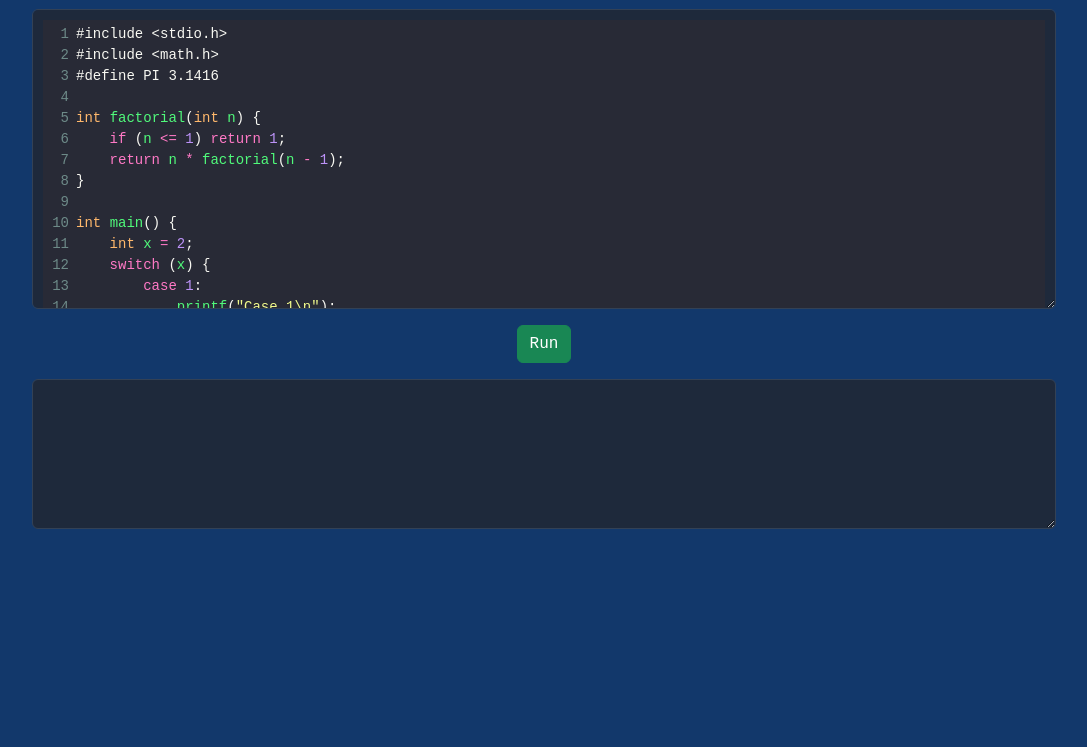
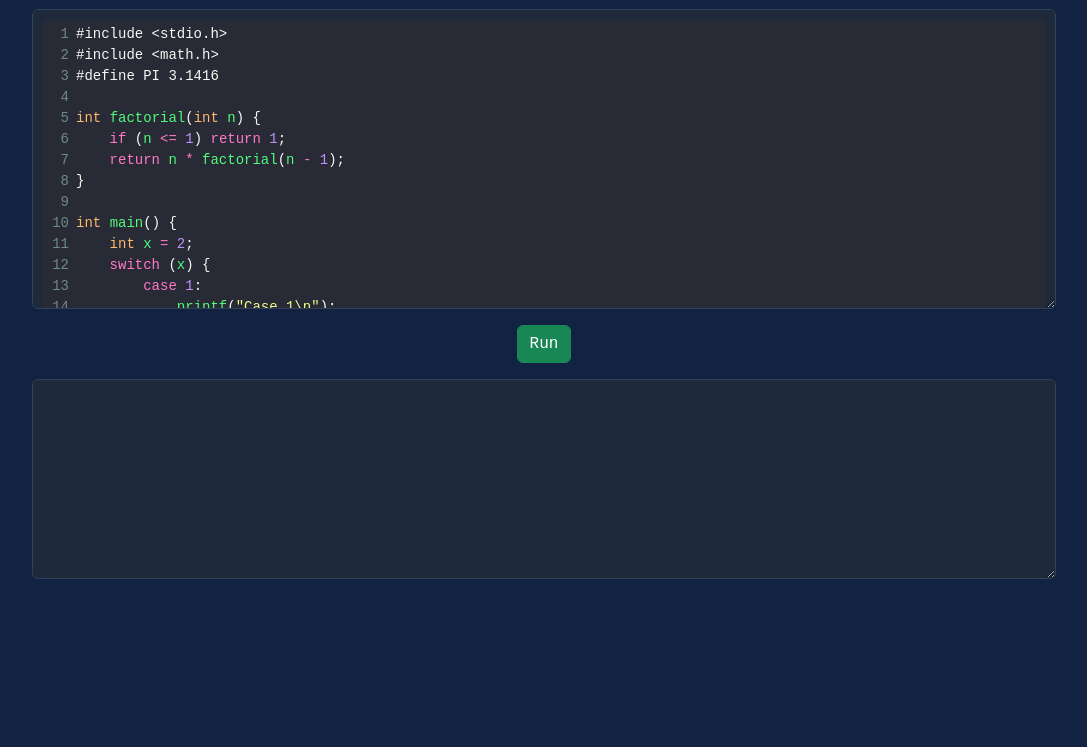
Before and after one commit to AnisurRahmanJU/CRunnerJS, a plain HTML site: page index.html in a window 1280 px wide. Shown: the part 53-800 px from the top of the page, without its empty margins (96-1183 px from the left). Drawn offline with nearby package versions, Linux system fonts and the light colour scheme.

Commit message:
Update styles.css

```diff
--- a/styles.css
+++ b/styles.css
@@ -1,6 +1,6 @@
 /* Dark Theme Styles */
 body{
-  background-color: #12386b; /* Dark background */
+  background-color: #122242; /* Dark background */
   color: white; /* Light text */
   font-family: "JetBrains Mono", monospace;
 }
@@ -27,7 +27,7 @@ body{
 }
 
 pre#output {
-  height: 150px;
+  height: 200px;
   overflow-y: auto;
   white-space: pre-wrap;
   font-family: "JetBrains Mono", monospace;
```
